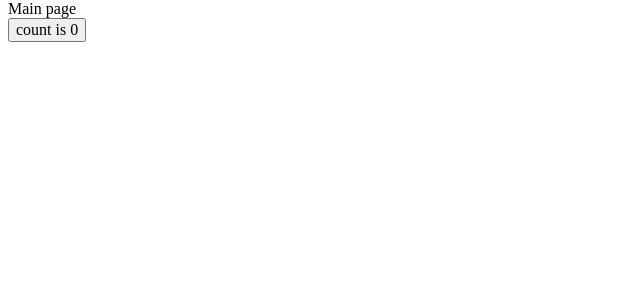
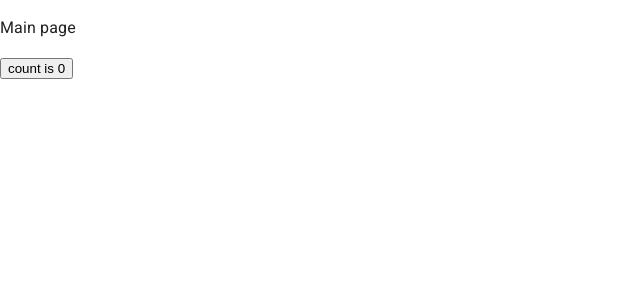
Before and after one commit to leann-fraoigh/Online-store-seller-account, a React (Vite) app: page / in a window 1280 px wide. Shown: the top 300 px of the page, without its empty margins (0-640 px from the left). Built offline with nearby package versions, Linux system fonts and the light colour scheme.

Commit message:
feat: Add Material UI

```diff
--- a/package.json
+++ b/package.json
@@ -10,6 +10,10 @@
     "preview": "vite preview"
   },
   "dependencies": {
+    "@emotion/react": "^11.13.3",
+    "@emotion/styled": "^11.13.0",
+    "@fontsource/roboto": "^5.0.15",
+    "@mui/material": "^6.0.2",
     "react": "^18.3.1",
     "react-dom": "^18.3.1",
     "react-router-dom": "^6.26.1"
--- a/src/assets/css/reset.css
+++ /dev/null
@@ -1,73 +0,0 @@
-/* stylelint-disable @stylistic/selector-list-comma-newline-after */
-/* Box sizing rules */
-*,
-*::before,
-*::after {
-  box-sizing: border-box;
-}
-
-/* Prevent font size inflation */
-html {
-  /* stylelint-disable-next-line property-no-vendor-prefix */
-  -moz-text-size-adjust: none;
-  /* stylelint-disable-next-line property-no-vendor-prefix */
-  -webkit-text-size-adjust: none;
-  text-size-adjust: none;
-}
-
-/* Remove default margin in favour of better control in authored CSS */
-body, h1, h2, h3, h4, p,
-figure, blockquote, dl, dd {
-  margin-block: 0; /* Тут обнужены оба маргина, не только нижний, т.к. лндинг */
-}
-
-/* Remove list styles on ul, ol elements with a list role, which suggests default styling will be removed */
-ul[role="list"],
-ol[role="list"] {
-  list-style: none;
-}
-
-/* Set core body defaults */
-body {
-  min-height: 100vh;
-}
-
-/* Balance text wrapping on headings */
-h1,
-h2,
-h3,
-h4 {
-  text-wrap: balance;
-}
-
-/* A elements that don't have a class get default styles */
-a:not([class]) {
-  color: currentColor;
-  text-decoration-skip-ink: auto;
-}
-
-/* Make images easier to work with */
-img,
-picture {
-  display: block;
-  max-width: 100%;
-}
-
-/* Inherit fonts for inputs and buttons */
-input,
-button,
-textarea,
-select {
-  font-size: inherit;
-  font-family: inherit;
-}
-
-/* Make sure textareas without a rows attribute are not tiny */
-textarea:not([rows]) {
-  min-height: 10em;
-}
-
-/* Anything that has been anchored to should have extra scroll margin */
-:target {
-  scroll-margin-block: 5ex;
-}
--- a/src/assets/css/style.css
+++ b/src/assets/css/style.css
@@ -1 +1 @@
-@import url("reset.css");
+/* @import url("reset.css"); */
--- a/src/main.tsx
+++ b/src/main.tsx
@@ -5,8 +5,15 @@ import {
   RouterProvider,
 } from "react-router-dom";
 
+// Стили
 import './assets/css/style.css';
+import '@fontsource/roboto/300.css';
+import '@fontsource/roboto/400.css';
+import '@fontsource/roboto/500.css';
+import '@fontsource/roboto/700.css';
+import { CssBaseline } from '@mui/material';
 
+// Экраны приложения
 import Main from './screens/Main.tsx';
 import ErrorPage from './screens/ErrorPage.tsx';
 
@@ -20,6 +27,7 @@ const router = createBrowserRouter([
 
 createRoot(document.getElementById('root')!).render(
   <StrictMode>
+    <CssBaseline />
     <RouterProvider router={router} />
   </StrictMode>,
 )
--- a/src/screens/ErrorPage.tsx
+++ b/src/screens/ErrorPage.tsx
@@ -1,4 +1,6 @@
-import { isRouteErrorResponse, Link, useRouteError } from "react-router-dom";
+import { isRouteErrorResponse, Link as RouterLink, useRouteError } from "react-router-dom";
+
+import Link from '@mui/material/Link';
 
 function ErrorPage() {
   const error = useRouteError();
@@ -17,12 +19,13 @@ function ErrorPage() {
 
   return (
     <div id="error-page">
-      <h1>Ой...</h1>
       <p>Извините, возникла ошибка.</p>
       <p>
         <i>{errorMessage}</i>
       </p>
-      <Link to={`/`}>Вернуться на главную</Link>
+      <p>
+        <Link component={RouterLink} to="/">Вернуться на главную</Link>
+      </p>
     </div>
   );
 }
```
Also changed, not shown: 2 other files (tests, documents, lock files or other folders).
